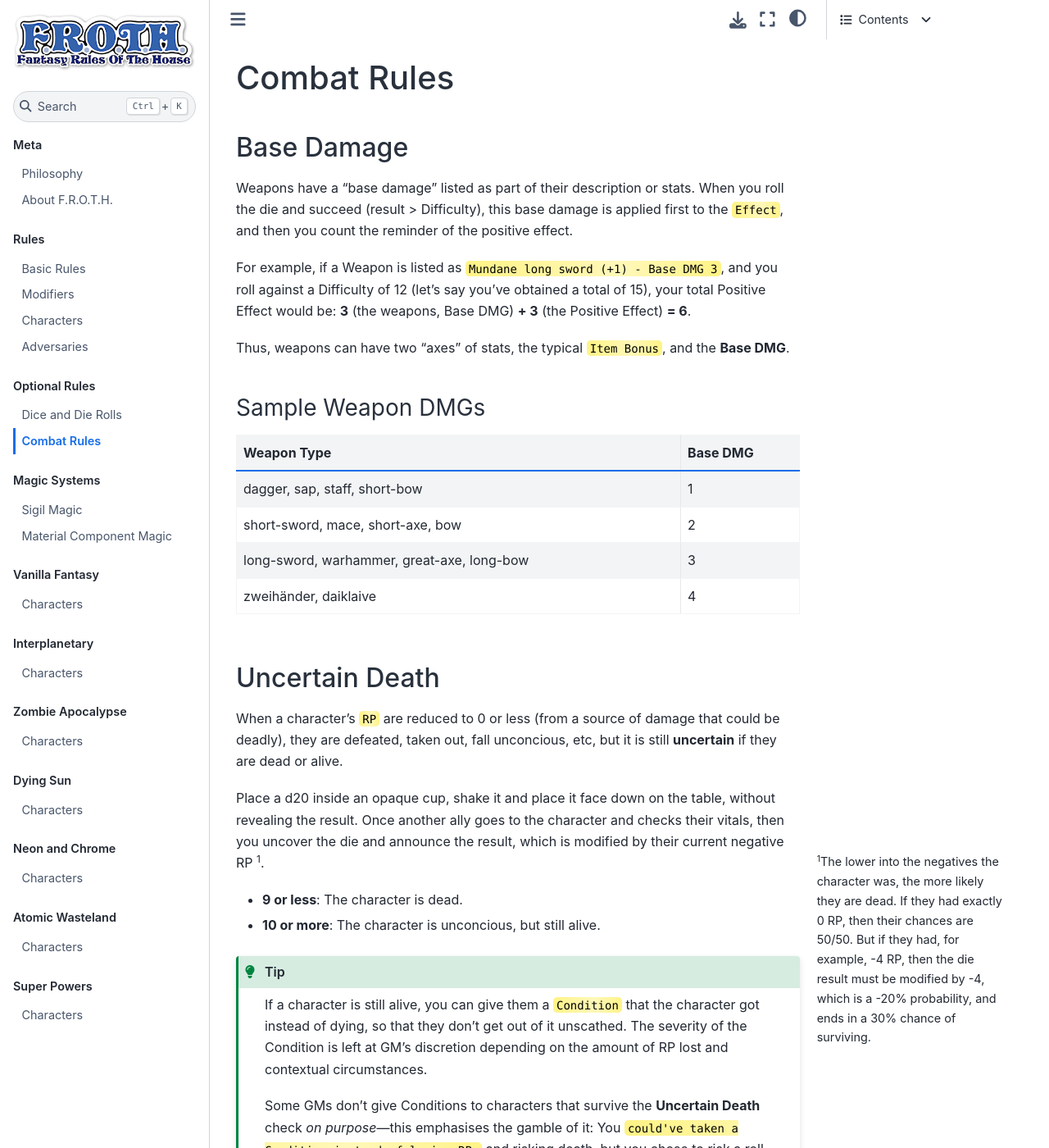
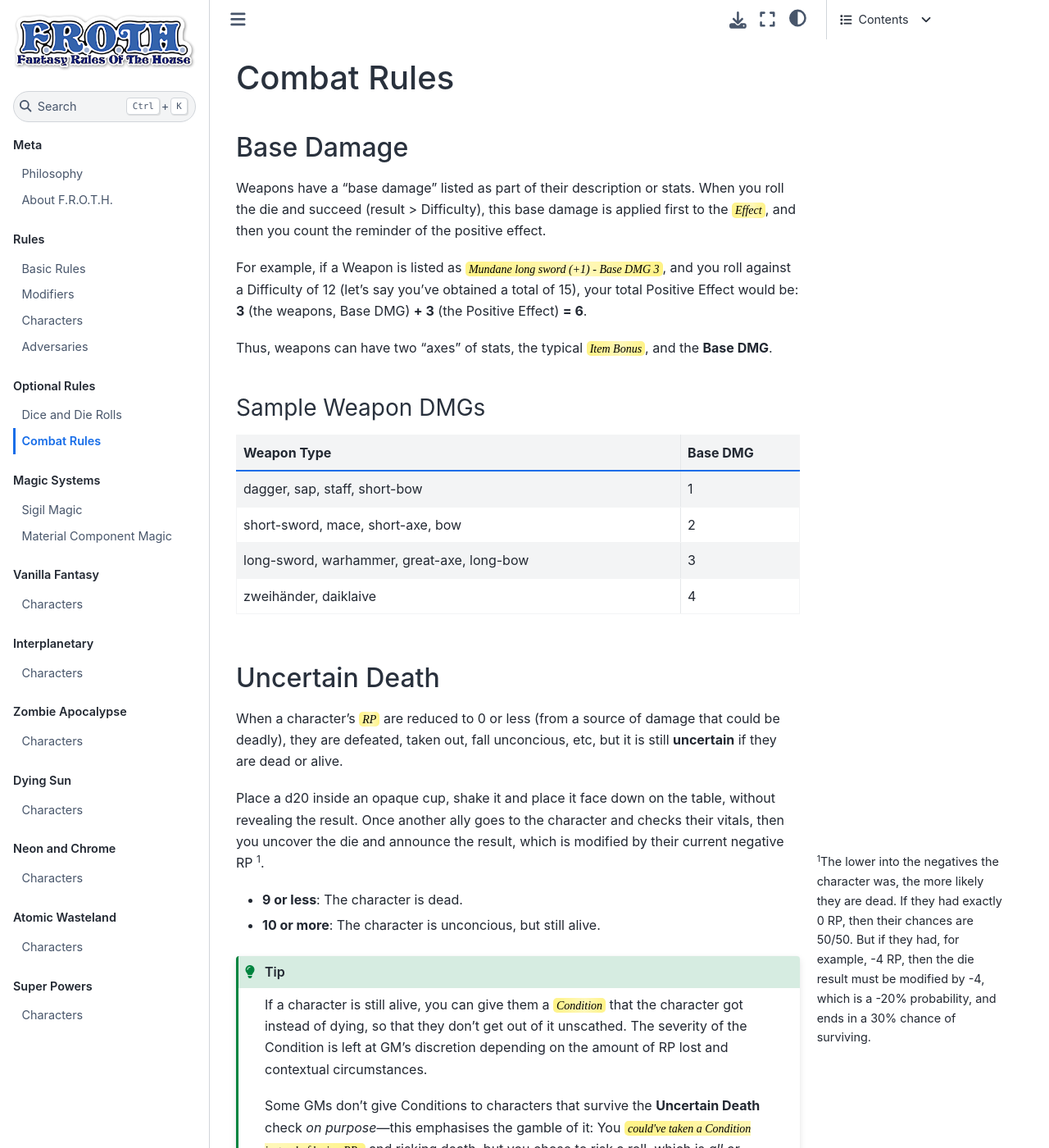
Before and after one commit to TaTooKa/froth, a Sphinx documentation site: the page built from docs/source/pages/optionalrules/combat.rst, in a window 1280 px wide and 1400 px high. Shown: the whole window at 82% size. Built offline with Sphinx 7.4.7 and the Sphinx Book theme 1.1.4, drawn with Linux system fonts in a browser that asks for light colours; cross-references to code outside the pages are shown as plain code.

Commit message:
fix style

```diff
--- a/docs/source/_static/css/custom.css
+++ b/docs/source/_static/css/custom.css
@@ -16,4 +16,6 @@ code {
  border: 0 !important;
  border-radius: 5px !important;
  color: black;
+ font-style: oblique 3deg !important;
+ font-family: cursive !important;
 }
```
